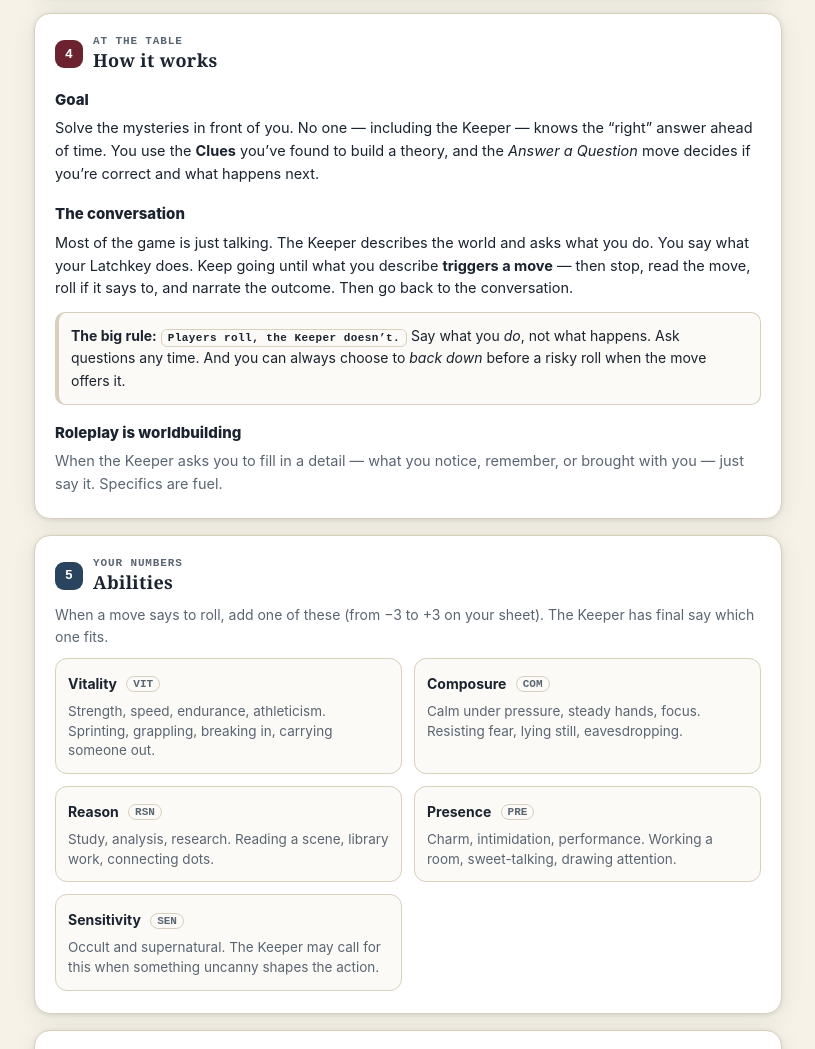
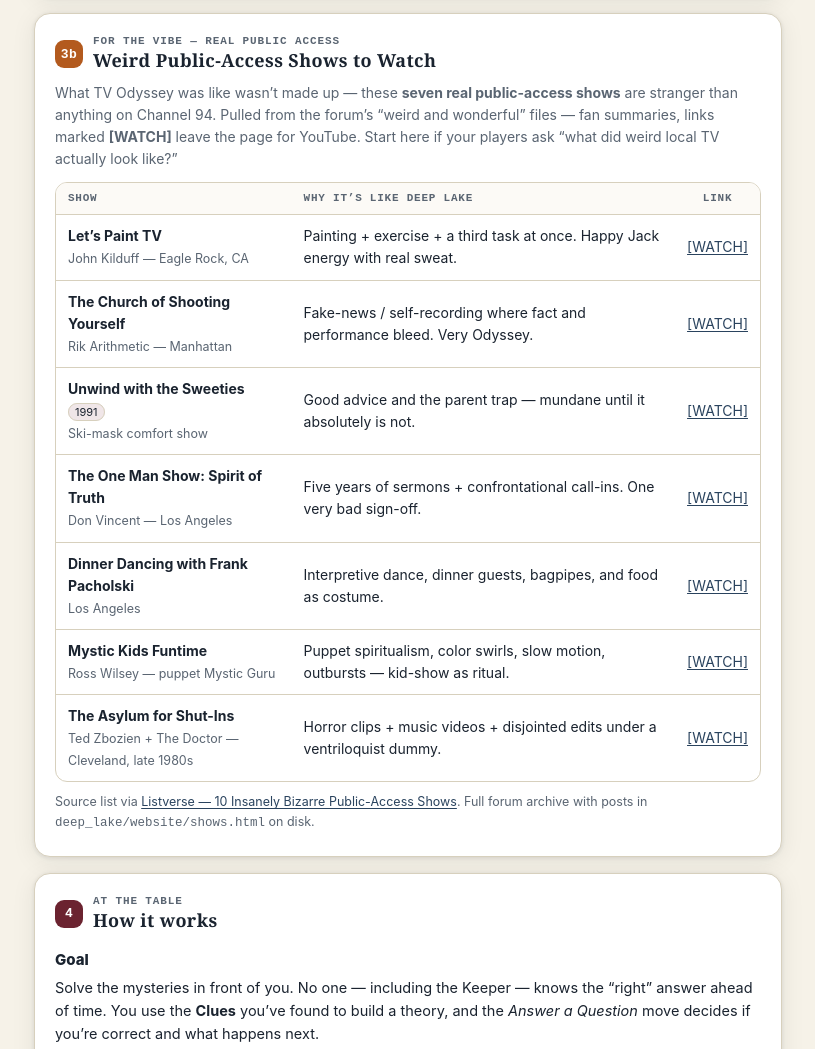
Before and after one commit to mattdurham/latchkeys, a plain HTML site: page index.html in a window 1280 px wide. Shown: the part 1398-2447 px from the top of the page, without its empty margins (232-1047 px from the left). Drawn offline with Linux system fonts and the light colour scheme.

Commit message:
Add weird public-access shows — single-file handout with 7 real YouTube links (Watch section 3b)

```diff
--- a/index.html
+++ b/index.html
@@ -172,6 +172,7 @@
       <a class="pill" href="#who">Who you are</a>
       <a class="pill" href="#deep-lake">Deep Lake</a>
       <a class="pill" href="#odyssey">Channel 94</a>
+      <a class="pill" href="#weird-shows">Weird Shows</a>
       <a class="pill" href="#how">How it works</a>
       <a class="pill" href="#abilities">Abilities</a>
       <a class="pill" href="#rolls">Rolls</a>
@@ -228,6 +229,27 @@
       <summary style="cursor:pointer; font:700 13px/1 -apple-system,sans-serif">Content note — tap to show</summary>
       <p style="margin:10px 0 0; font-size:14px; color:var(--muted); line-height:1.6">The game starts with nostalgic investigation and gets darker. It can include cosmic horror, ritual language, childhood trauma, sexism and sexual desire, and consumer-culture satire. Violence is not described graphically. Talk through boundaries and lines/veils with your group before play.</p>
     </details>
+  </section>
+
+  <!-- WEIRD PUBLIC ACCESS — real world links -->
+  <section id="weird-shows" class="card">
+    <h2><span class="dot" style="background:#b35a1e">3b</span><span><span class="kicker">For the vibe — real public access</span>Weird Public-Access Shows to Watch</span></h2>
+    <p class="muted" style="margin:0 0 12px; font-size:14px">What TV Odyssey was like wasn’t made up — these <strong>seven real public-access shows</strong> are stranger than anything on Channel 94. Pulled from the forum’s “weird and wonderful” files — fan summaries, links marked <strong>[WATCH]</strong> leave the page for YouTube. Start here if your players ask “what did weird local TV actually look like?”</p>
+    <div style="border:1px solid var(--line); border-radius:12px; overflow:hidden">
+      <table style="width:100%; border-collapse:collapse; font-size:14px">
+        <thead><tr><th style="text-align:left; padding:10px 12px; font:700 11px/1 ui-monospace,monospace; letter-spacing:.07em; text-transform:uppercase; color:var(--muted); background:var(--paper2); border-bottom:1px solid var(--line)">Show</th><th style="text-align:left; padding:10px 12px; font:700 11px/1 ui-monospace,monospace; letter-spacing:.07em; text-transform:uppercase; color:var(--muted); background:var(--paper2); border-bottom:1px solid var(--line)">Why it’s like Deep Lake</th><th style="padding:10px 12px; font:700 11px/1 ui-monospace,monospace; letter-spacing:.07em; text-transform:uppercase; color:var(--muted); background:var(--paper2); border-bottom:1px solid var(--line); text-align:center">Link</th></tr></thead>
+        <tbody>
+          <tr><td style="padding:10px 12px; border-bottom:1px solid var(--line)"><strong>Let’s Paint TV</strong><br><span class="muted" style="font-size:12.5px">John Kilduff — Eagle Rock, CA</span></td><td style="padding:10px 12px; border-bottom:1px solid var(--line)">Painting + exercise + a third task at once. Happy Jack energy with real sweat.</td><td style="padding:10px 12px; border-bottom:1px solid var(--line); text-align:center"><a href="https://www.youtube.com/watch?v=PvbL_5rH1QQ" target="_blank" rel="noopener">[WATCH]</a></td></tr>
+          <tr><td style="padding:10px 12px; border-bottom:1px solid var(--line)"><strong>The Church of Shooting Yourself</strong><br><span class="muted" style="font-size:12.5px">Rik Arithmetic — Manhattan</span></td><td style="padding:10px 12px; border-bottom:1px solid var(--line)">Fake-news / self-recording where fact and performance bleed. Very Odyssey.</td><td style="padding:10px 12px; border-bottom:1px solid var(--line); text-align:center"><a href="https://www.youtube.com/watch?v=Y4byIYAfxYE" target="_blank" rel="noopener">[WATCH]</a></td></tr>
+          <tr><td style="padding:10px 12px; border-bottom:1px solid var(--line)"><strong>Unwind with the Sweeties</strong> <span style="font-size:11px; background:var(--accentSoft); border:1px solid var(--line); padding:1px 6px; border-radius:999px">1991</span><br><span class="muted" style="font-size:12.5px">Ski-mask comfort show</span></td><td style="padding:10px 12px; border-bottom:1px solid var(--line)">Good advice and the parent trap — mundane until it absolutely is not.</td><td style="padding:10px 12px; border-bottom:1px solid var(--line); text-align:center"><a href="https://www.youtube.com/watch?v=KONWvhpKZNQ" target="_blank" rel="noopener">[WATCH]</a></td></tr>
+          <tr><td style="padding:10px 12px; border-bottom:1px solid var(--line)"><strong>The One Man Show: Spirit of Truth</strong><br><span class="muted" style="font-size:12.5px">Don Vincent — Los Angeles</span></td><td style="padding:10px 12px; border-bottom:1px solid var(--line)">Five years of sermons + confrontational call-ins. One very bad sign-off.</td><td style="padding:10px 12px; border-bottom:1px solid var(--line); text-align:center"><a href="https://www.youtube.com/watch?v=6_pV0H5ieiw" target="_blank" rel="noopener">[WATCH]</a></td></tr>
+          <tr><td style="padding:10px 12px; border-bottom:1px solid var(--line)"><strong>Dinner Dancing with Frank Pacholski</strong><br><span class="muted" style="font-size:12.5px">Los Angeles</span></td><td style="padding:10px 12px; border-bottom:1px solid var(--line)">Interpretive dance, dinner guests, bagpipes, and food as costume.</td><td style="padding:10px 12px; border-bottom:1px solid var(--line); text-align:center"><a href="https://www.youtube.com/watch?v=i_TGMO0WHZ8" target="_blank" rel="noopener">[WATCH]</a></td></tr>
+          <tr><td style="padding:10px 12px; border-bottom:1px solid var(--line)"><strong>Mystic Kids Funtime</strong><br><span class="muted" style="font-size:12.5px">Ross Wilsey — puppet Mystic Guru</span></td><td style="padding:10px 12px; border-bottom:1px solid var(--line)">Puppet spiritualism, color swirls, slow motion, outbursts — kid-show as ritual.</td><td style="padding:10px 12px; border-bottom:1px solid var(--line); text-align:center"><a href="https://www.youtube.com/watch?v=10vPpp6BaCE" target="_blank" rel="noopener">[WATCH]</a></td></tr>
+          <tr><td style="padding:10px 12px;"><strong>The Asylum for Shut-Ins</strong><br><span class="muted" style="font-size:12.5px">Ted Zbozien + The Doctor — Cleveland, late 1980s</span></td><td style="padding:10px 12px;">Horror clips + music videos + disjointed edits under a ventriloquist dummy.</td><td style="padding:10px 12px; text-align:center"><a href="https://www.youtube.com/watch?v=37g0xjFXNCw" target="_blank" rel="noopener">[WATCH]</a></td></tr>
+        </tbody>
+      </table>
+    </div>
+    <p class="muted" style="margin:10px 0 0; font-size:12.5px">Source list via <a href="https://www.listverse.com/2014/08/18/10-insanely-bizarre-public-access-shows/">Listverse — 10 Insanely Bizarre Public-Access Shows</a>. Full forum archive with posts in <code>deep_lake/website/shows.html</code> on disk.</p>
   </section>
 
   <!-- HOW IT WORKS -->
```
